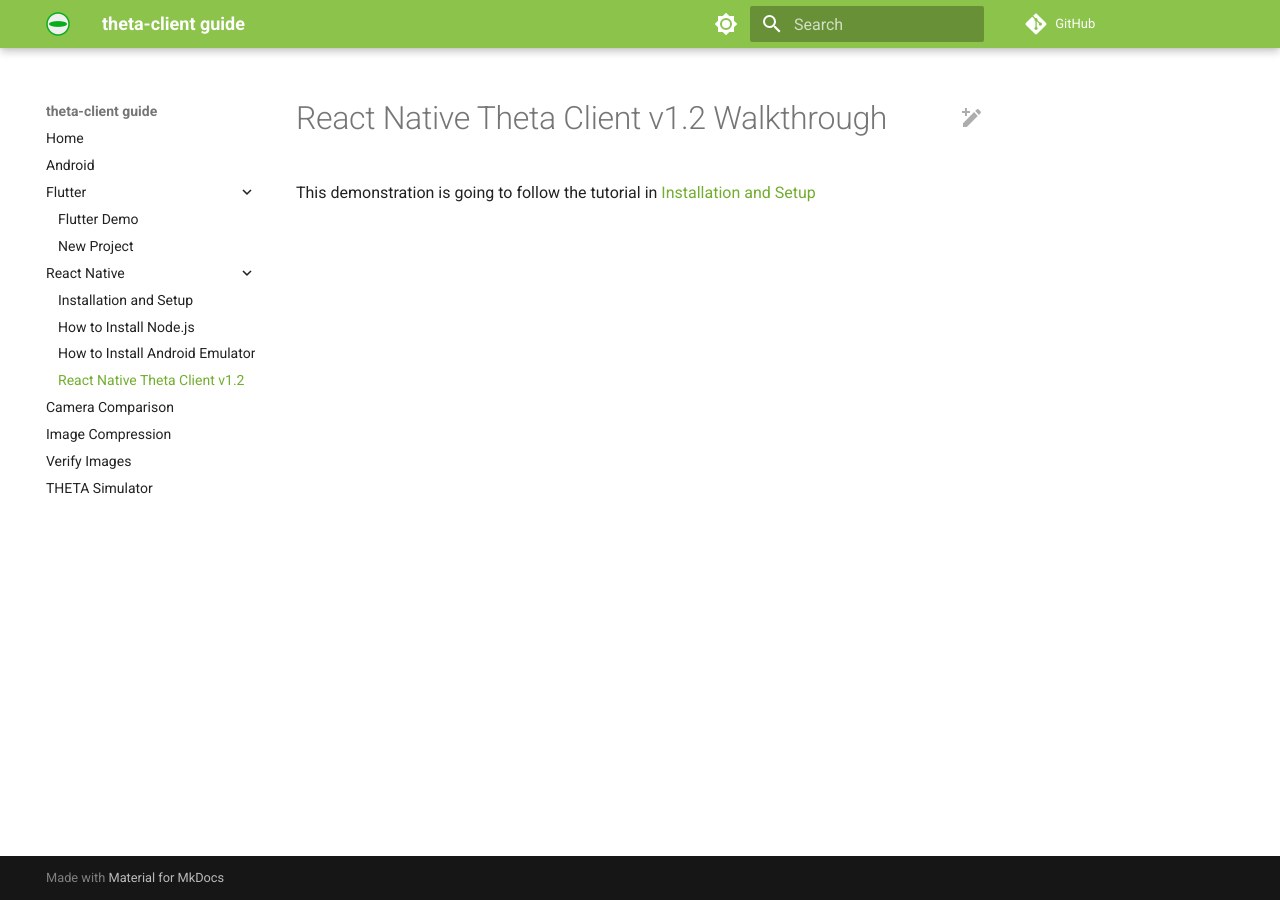
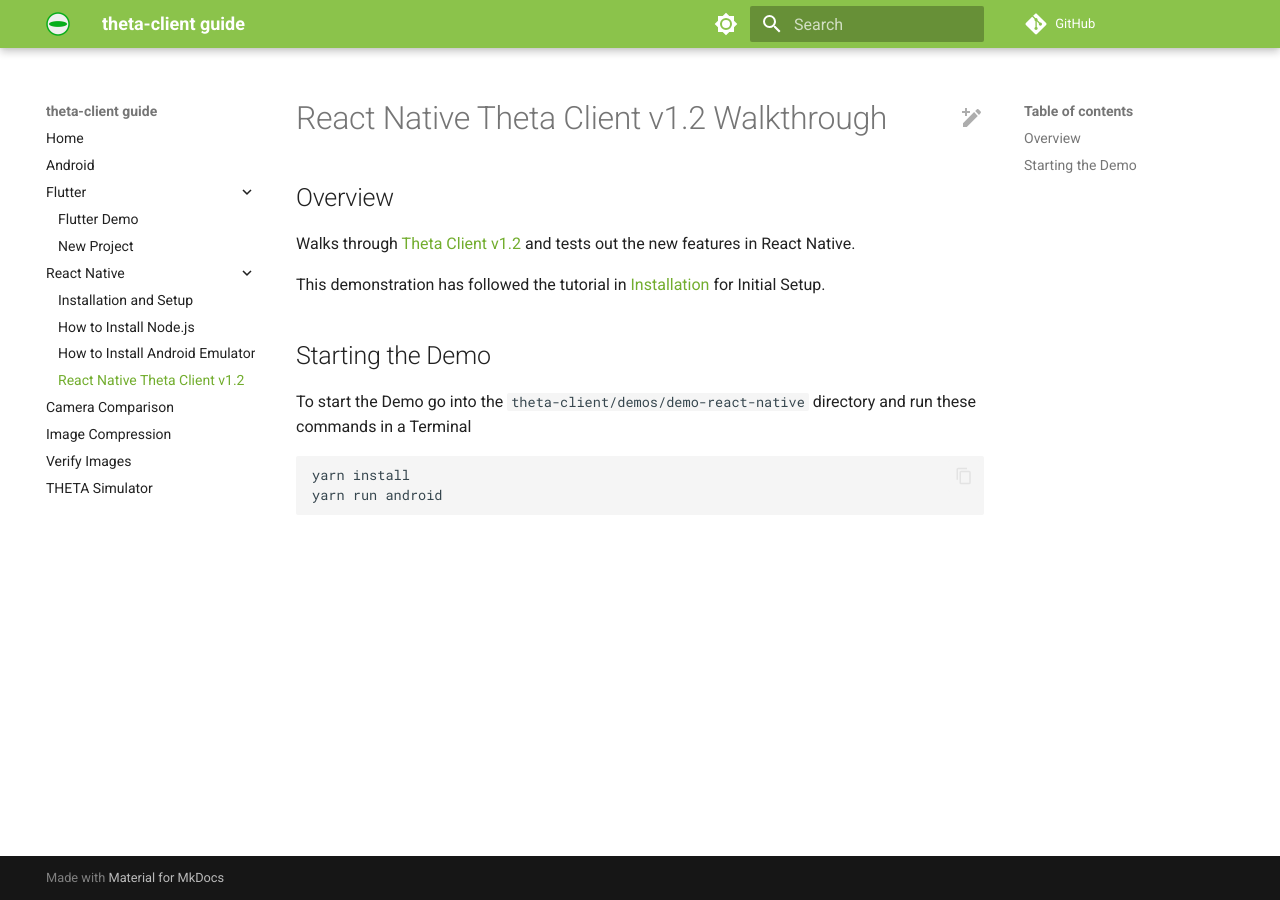
Before and after one commit to theta360developers/theta-client-guide, an MkDocs documentation site: the page built from docs/react-native-theta-client-1_2.md, in a window 1280 px wide. Built offline with MkDocs 1.6.1 and Material for MkDocs 9.7.7, drawn with Linux system fonts in a browser that asks for light colours.

Commit message:
added some content

````diff
--- a/docs/react-native-theta-client-1_2.md
+++ b/docs/react-native-theta-client-1_2.md
@@ -1,3 +1,18 @@
 # React Native Theta Client v1.2 Walkthrough
 
-This demonstration is going to follow the tutorial in [Installation and Setup](react-native-install.md)
+## Overview
+
+Walks through [Theta Client v1.2](https://github.com/ricohapi/theta-client/releases/tag/1.2.0) and tests out the new features in React Native.
+
+This demonstration has followed the tutorial in [Installation](react-native-install.md) for Initial Setup.
+
+## Starting the Demo
+
+To start the Demo go into the `theta-client/demos/demo-react-native` directory and run these commands in a Terminal
+
+```
+yarn install
+yarn run android
+```
+
+##
````
